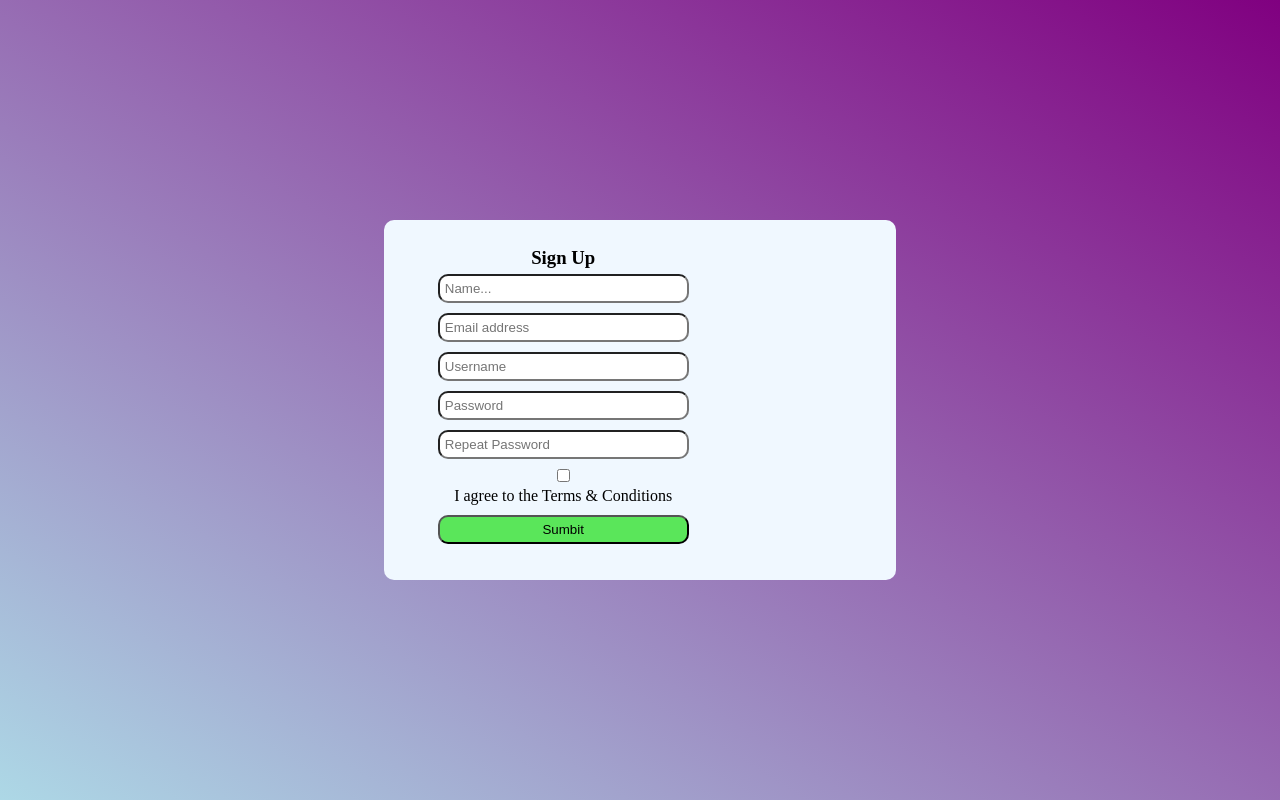
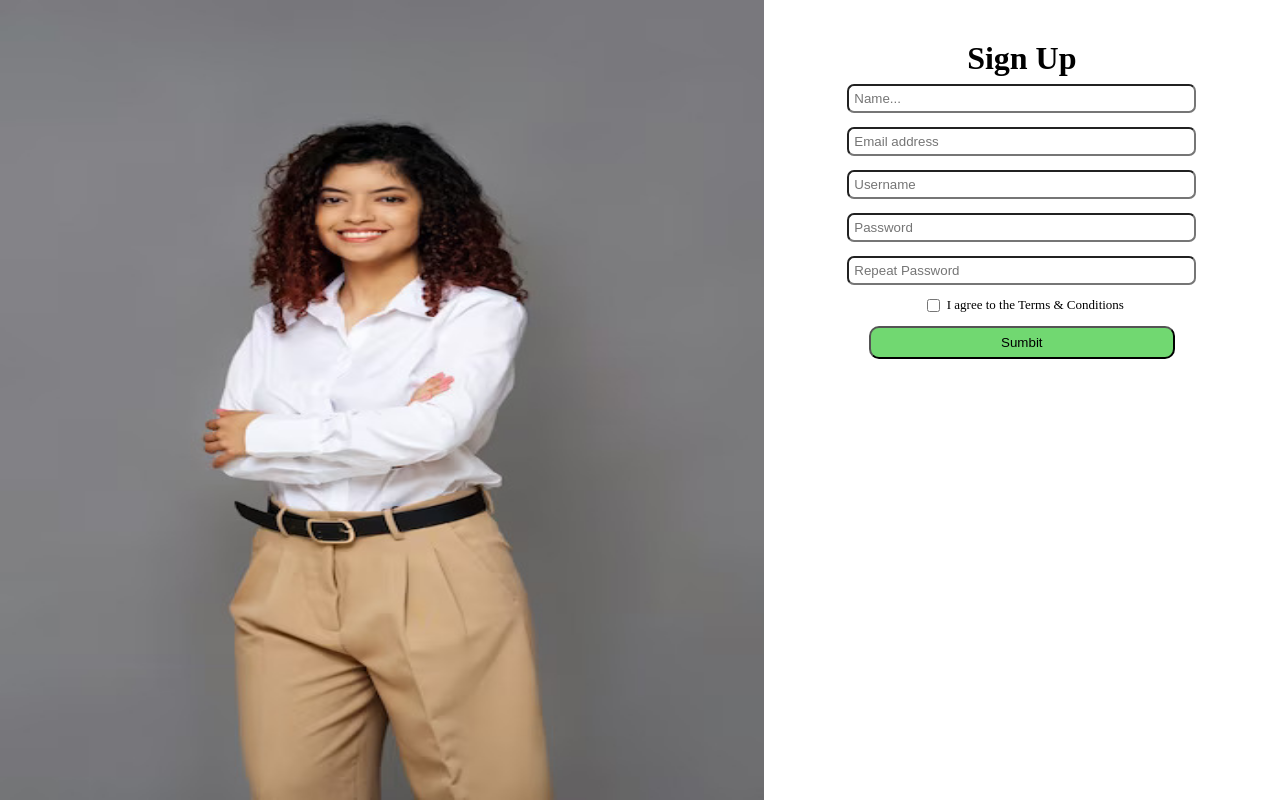
Before and after one commit to anjana732/DepartmentManagement, a PHP site: page /Regitration.html in a window 1280 px wide. Run offline with PHP 8.4, Linux system fonts and the light colour scheme.

Commit message:
Completed signup page

```diff
--- a/Regitration.html
+++ b/Regitration.html
@@ -4,12 +4,16 @@
     <meta charset="UTF-8">
     <meta name="viewport" content="width=device-width, initial-scale=1.0">
     <title>Registration Page</title>
-    <link rel="stylesheet" href="lgnStyle.css">
+    <link rel="stylesheet" href="regStyle.css">
 </head>
 <body>
     <div class="container">
+        <div class="left">
+            <img class="image" src="Assets/regbg.jpg" alt="backgroundImage">
+        </div>
         <div class="right">
-            <h3>Sign Up</h3>
+            <form action="Registration.php" method="post">
+                <h1>Sign Up</h1>
                 <input type="text" name="name" id="name" placeholder="Name...">
                 <i class="fa-solid fa-user"></i>
                 <input type="email" name="email" id="email" placeholder="Email address">
@@ -17,9 +21,12 @@
                 <input type="text" name="username" id="username" placeholder="Username">
                 <input type="password" name="password" id="password" placeholder="Password">
                 <input type="password" name="repeatPassword" id="repeatPassword" placeholder="Repeat Password">
-            <input type="checkbox" name="agree" id="agree">
+                <div class="terms">
+                    <input type="checkbox" name="agree" id="agree" required="true">
                     <p>I agree to the Terms & Conditions</p>
+                </div>
                 <button class="btn" type="submit">Sumbit</button>
+            </form>
         </div>
     </div>
 </body>
--- a/regStyle.css
+++ b/regStyle.css
@@ -3,7 +3,80 @@
     padding: 0;
     box-sizing: border-box;
 }
+body{
+    height: 100%;
+}
 .container{
     width: 100%;
     height: 100%;
+    display: flex;
+    justify-content: space-around;
 }
+.terms{
+    display: flex;
+    margin: 0;
+    padding: 0;
+}
+P{
+    font-size: small;
+    margin-top: 5px;
+}
+.right{
+    width: 40%;
+    margin: 40px;
+    display: flex;
+    flex-direction: column;
+}
+
+input{
+    margin: 7px;
+    padding: 5px;
+    border-radius: 7px;
+    width: 80%;
+}
+.left{
+    width: 70%;
+    height: 100vh;
+    overflow: hidden;
+}
+.right h3{
+    text-align: center;
+}
+.image{
+    display: block;
+    width: 100%;
+    height: 100%;
+    position: relative;
+}
+
+#agree{
+    margin: 7px;
+    padding: 0;
+    width: auto;
+    height: auto;
+    align-self: flex-start;
+}
+.btn{
+    padding: 7px;
+    margin: 7px;
+    justify-content: center;
+    width: 70%;
+    border-radius: 10px;
+    background-color: rgb(113, 216, 113);
+}
+form{
+    display: flex;
+    flex-direction: column;
+    align-items: center;
+    justify-content: center;
+}
+/*.left::after{
+    content: "";
+    position: absolute;
+    top: 0;
+    right: 0;
+    bottom: 0;
+    left: 0;
+    background-color: rgba(216, 94, 247, 0.3); /* A semi-transparent red overlay as the foreground color
+    pointer-events: none;
+}*/
```
Also changed, not shown: Assets/regBg.jpg (added), Assets/regbg.jpg (added), Assets/regbg.webp (added). Lines whose indentation alone changed are shown as unchanged.
